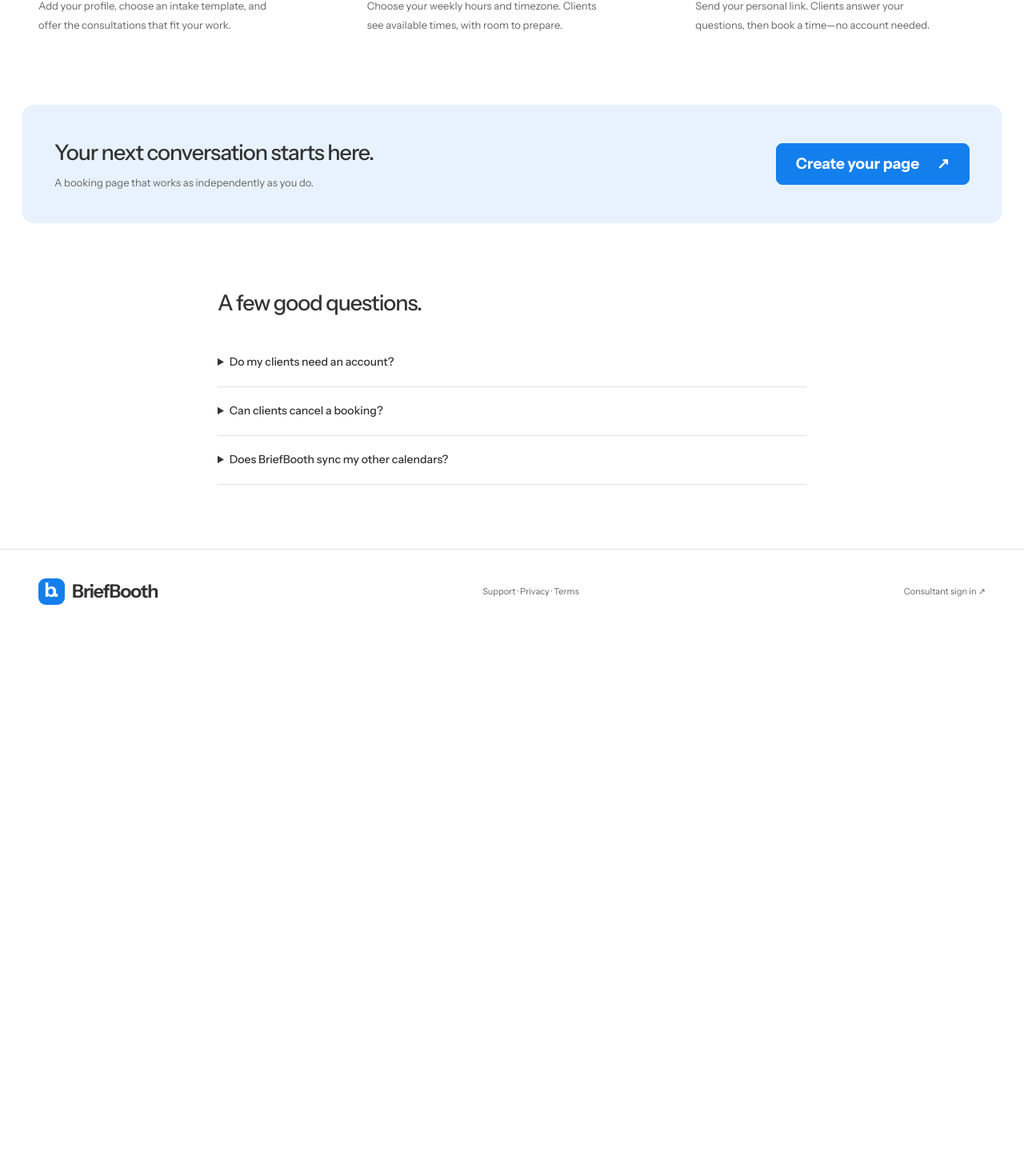
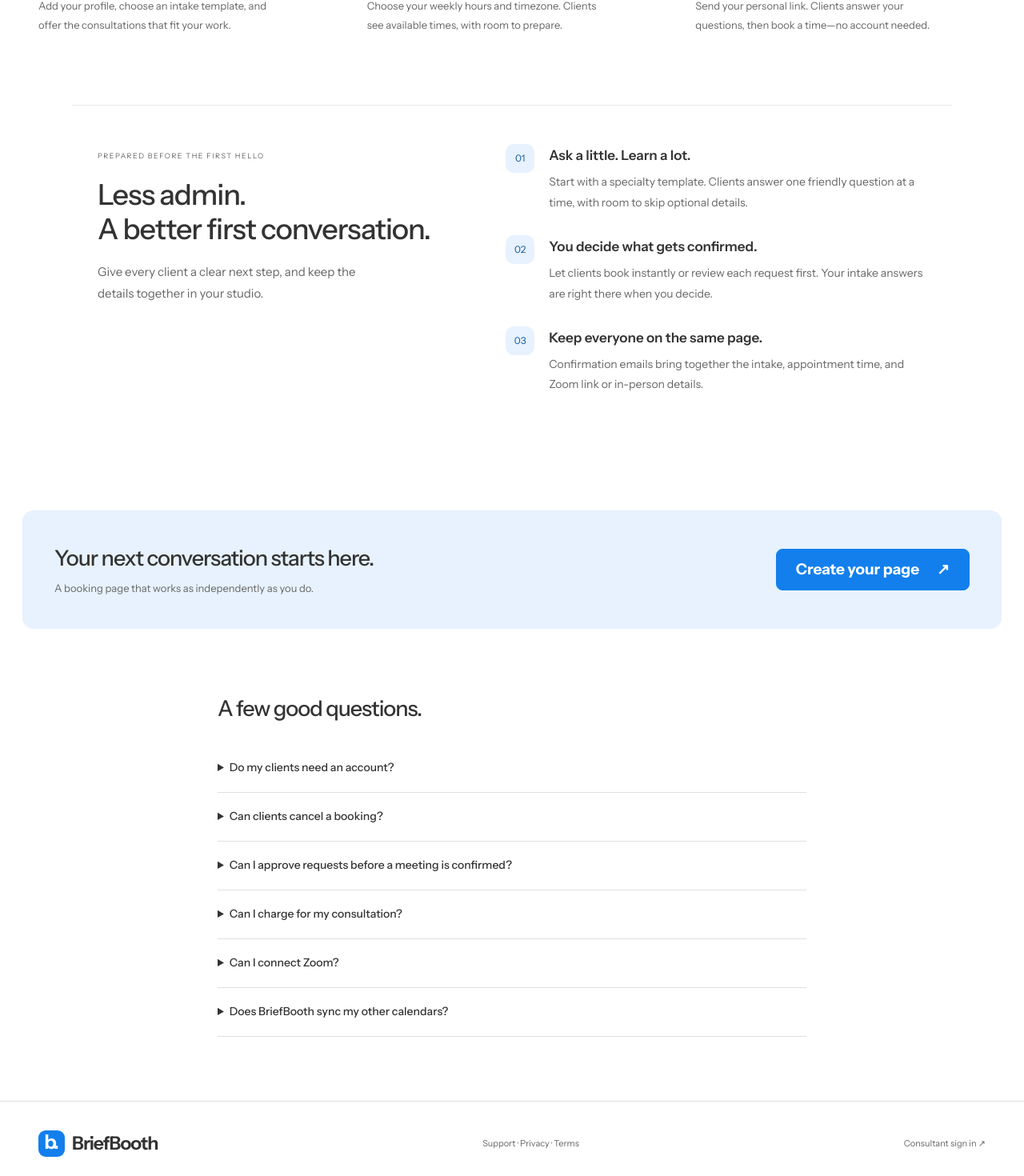
Before and after one commit to taylordrew4u2/BriefBooth.com, a Next.js app: page / in a window 1280 px wide. Shown: the part 1240-2710 px from the top of the page at 80% size. Before the commit the page ends 2031 px from the top, so only its background shows below. Built offline with nearby package versions, Linux system fonts and the light colour scheme.

Commit message:
Polish product presentation and add illustrated portfolio README with video

```diff
--- a/app/globals.css
+++ b/app/globals.css
@@ -1811,3 +1811,13 @@ input:focus-visible, textarea:focus-visible, select:focus-visible { outline: 2px
  .booking-toolbar label { flex-basis:100%; }
  .studio-content .manage-actions { flex-wrap:wrap; }
 }
+
+.consultant-control { max-width:1100px; margin:0 auto 96px; padding:48px 32px; display:grid; grid-template-columns:1fr 1.2fr; gap:72px; border-top:1px solid #e5e7eb; }
+.control-intro h2 { font-size:36px; line-height:1.2; letter-spacing:-1px; margin:18px 0; font-weight:500; }
+.control-intro>p { font-size:15px; line-height:1.8; color:#676767; max-width:330px; }
+.control-features { display:grid; gap:28px; }
+.control-features article { display:flex; gap:18px; }
+.control-features article>span { display:grid; place-items:center; flex:0 0 36px; height:36px; border-radius:10px; background:#e7f2fe; color:#145aa1; font-size:12px; }
+.control-features h3 { font-size:17px; margin:2px 0 8px; font-weight:600; }
+.control-features p { font-size:14px; color:#676767; line-height:1.8; }
+@media(max-width:740px) { .consultant-control { grid-template-columns:1fr; gap:32px; margin-bottom:48px; padding:32px 20px; } .control-intro h2 { font-size:30px; } .control-intro>p { max-width:none; } }
--- a/app/page.tsx
+++ b/app/page.tsx
@@ -126,6 +126,18 @@ export default function Home() {
             </article>
           </div>
         </section>
+        <section className="consultant-control" aria-labelledby="control-title">
+          <div className="control-intro">
+            <span className="step-number">PREPARED BEFORE THE FIRST HELLO</span>
+            <h2 id="control-title">Less admin.<br />A better first conversation.</h2>
+            <p>Give every client a clear next step, and keep the details together in your studio.</p>
+          </div>
+          <div className="control-features">
+            <article><span aria-hidden="true">01</span><div><h3>Ask a little. Learn a lot.</h3><p>Start with a specialty template. Clients answer one friendly question at a time, with room to skip optional details.</p></div></article>
+            <article><span aria-hidden="true">02</span><div><h3>You decide what gets confirmed.</h3><p>Let clients book instantly or review each request first. Your intake answers are right there when you decide.</p></div></article>
+            <article><span aria-hidden="true">03</span><div><h3>Keep everyone on the same page.</h3><p>Confirmation emails bring together the intake, appointment time, and Zoom link or in-person details.</p></div></article>
+          </div>
+        </section>
         <section className="closing">
           <div>
             <h2>Your next conversation starts here.</h2>
@@ -153,6 +165,18 @@ export default function Home() {
             </p>
           </details>
           <details>
+            <summary>Can I approve requests before a meeting is confirmed?</summary>
+            <p>Yes. Choose approval mode in your studio. Review the client’s intake, then approve or decline. The requested time is held while you decide.</p>
+          </details>
+          <details>
+            <summary>Can I charge for my consultation?</summary>
+            <p>Booking through BriefBooth is free. Agree on any consultation fee directly with your client and share your preferred payment methods. BriefBooth does not collect payments.</p>
+          </details>
+          <details>
+            <summary>Can I connect Zoom?</summary>
+            <p>Automatic Zoom connections are currently available to our initial connected account while broader access awaits Zoom review. Other consultants can add a Zoom meeting link in their studio.</p>
+          </details>
+          <details>
             <summary>Does BriefBooth sync my other calendars?</summary>
             <p>
               Not yet. BriefBooth prevents conflicts with bookings made here.
```
Also changed, not shown: 11 other files (tests, documents, lock files or other folders).
